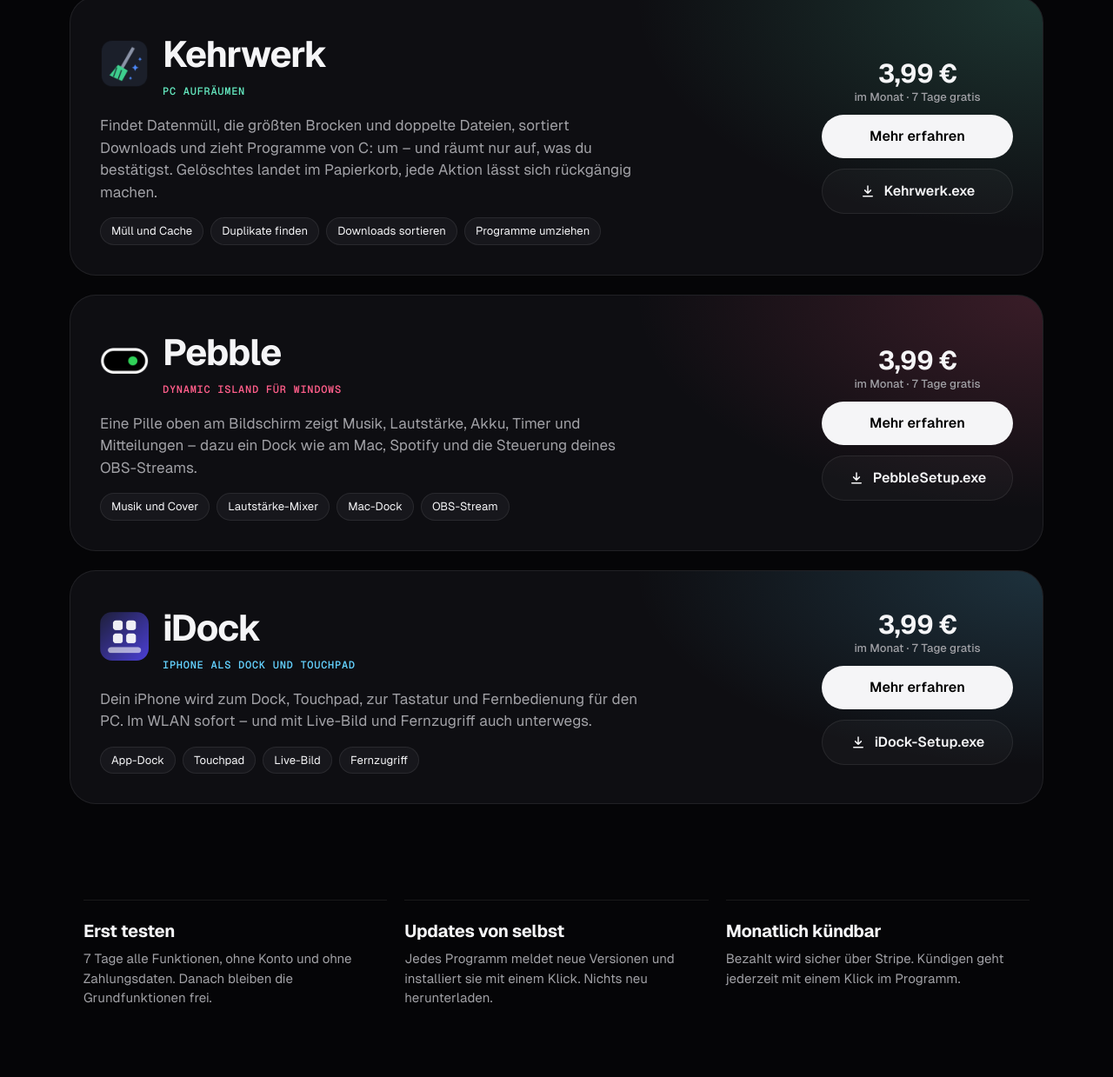
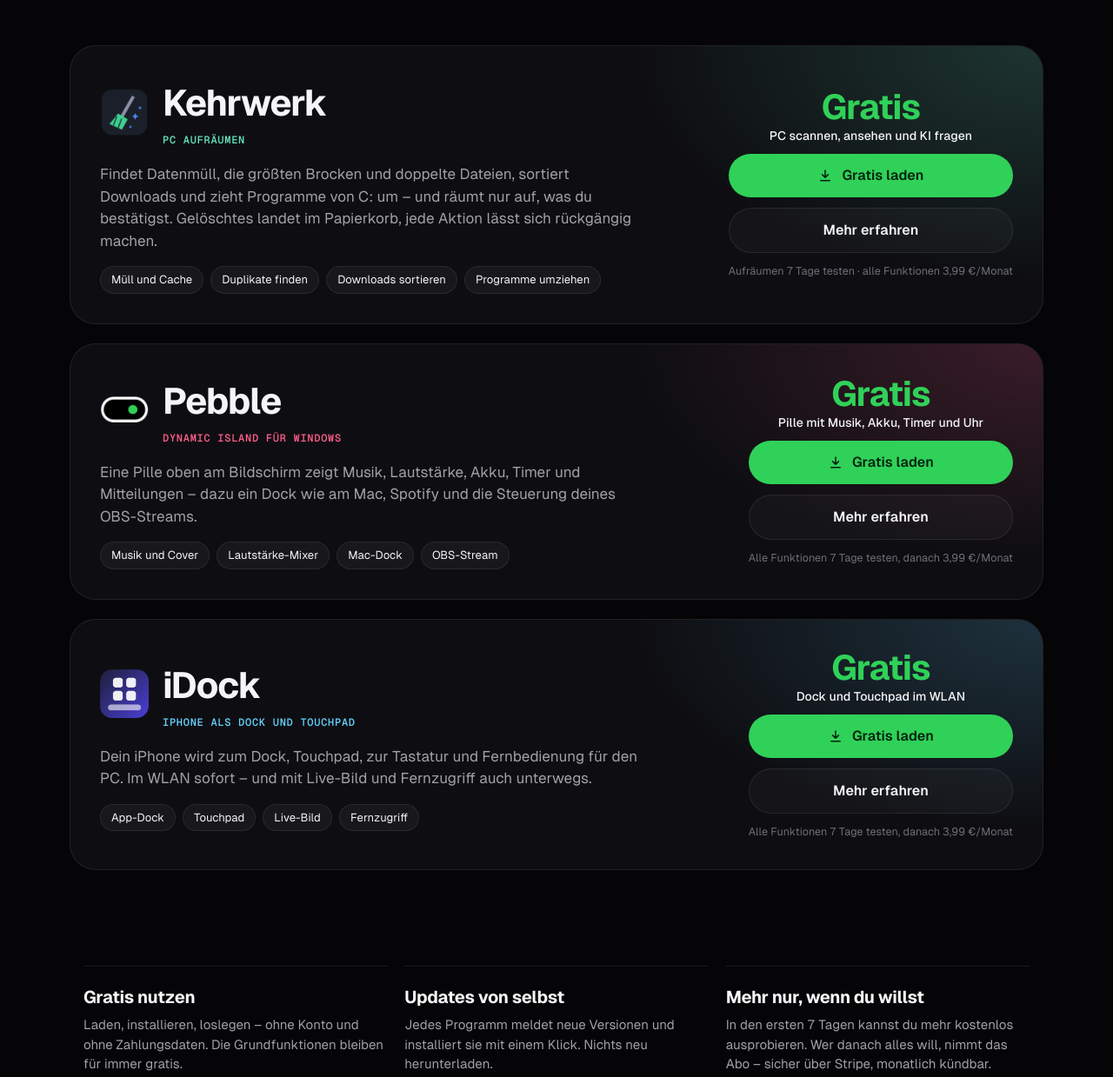
Before and after one commit to Newxcall/newxcall.github.io, a plain HTML site: page index.html in a window 1280 px wide. Shown: the part 711-1950 px from the top of the page at 87% size. Drawn offline with Linux system fonts and the light colour scheme.

Commit message:
Website aktualisiert

```diff
--- a/index.html
+++ b/index.html
@@ -53,8 +53,11 @@ h1, h2, h3 { font-family: var(--display); letter-spacing: -0.03em; margin: 0; }
 .app ul { list-style: none; padding: 0; margin: 16px 0 0; display: flex; flex-wrap: wrap; gap: 8px; position: relative; }
 .app li { font-size: 13px; color: var(--fg); background: var(--surface-2); border: 1px solid var(--line); border-radius: 999px; padding: 5px 12px; }
 .app .side { display: grid; gap: 12px; justify-items: stretch; min-width: 220px; position: relative; }
-.price { font: 700 30px var(--display); letter-spacing: -0.03em; text-align: center; }
-.price small { display: block; font: 500 13px var(--body); color: var(--muted); letter-spacing: 0; }
+.price { font: 700 40px var(--display); letter-spacing: -0.03em; text-align: center; color: var(--green); line-height: 1.05; }
+.price small { display: block; font: 500 14px var(--body); color: var(--fg); letter-spacing: 0; margin-top: 4px; }
+.upsell { font-size: 12.5px; color: var(--dim); text-align: center; margin: 0; }
+.btn-free { background: var(--green); color: #04210e; }
+.free-badge { display: inline-block; font: 600 13px var(--mono); letter-spacing: .06em; text-transform: uppercase; color: var(--green); border: 1px solid rgba(48,209,88,.4); background: rgba(48,209,88,.08); border-radius: 999px; padding: 6px 14px; margin-top: 26px; position: relative; }
 .btn { display: inline-flex; align-items: center; justify-content: center; gap: 10px; border-radius: 999px; font-weight: 600; text-decoration: none; padding: 13px 22px; font-size: 16px; transition: transform .2s; }
 .btn:hover { transform: translateY(-1px); }
 .btn-main { background: var(--fg); color: #000; }
@@ -103,7 +106,8 @@ footer nav a:hover { color: var(--fg); }
     <div class="wrap">
       <p class="eyebrow">Programme für Windows</p>
       <h1 style="margin-top:16px">Windows,<br><span class="grad">nur besser.</span></h1>
-      <p class="lead">Drei kleine Programme, die deinen PC aufgeräumter, schöner und bequemer machen. Jedes 7 Tage kostenlos – und Updates kommen von selbst.</p>
+      <p class="lead">Drei kleine Programme, die deinen PC aufgeräumter, schöner und bequemer machen. Alle gratis zum Laden und Nutzen – und Updates kommen von selbst.</p>
+      <span class="free-badge">Gratis · ohne Konto · ohne Werbung</span>
       <div class="icons" aria-hidden="true">
         <img src="kehrwerk/icon.png" alt=""><img src="pebble/icon.png" alt=""><img src="idock-app/icon.png" alt="">
       </div>
@@ -118,9 +122,10 @@ footer nav a:hover { color: var(--fg); }
         <ul><li>Müll und Cache</li><li>Duplikate finden</li><li>Downloads sortieren</li><li>Programme umziehen</li></ul>
       </div>
       <div class="side">
-        <div class="price">3,99 €<small>im Monat · 7 Tage gratis</small></div>
-        <a class="btn btn-main" href="kehrwerk/">Mehr erfahren</a>
-        <a class="btn btn-ghost" href="https://github.com/Newxcall/kehrwerk/releases/latest/download/Kehrwerk.exe"><svg><use href="#i-down"/></svg>Kehrwerk.exe</a>
+        <div class="price">Gratis<small>PC scannen, ansehen und KI fragen</small></div>
+        <a class="btn btn-free" href="https://github.com/Newxcall/kehrwerk/releases/latest/download/Kehrwerk.exe"><svg><use href="#i-down"/></svg>Gratis laden</a>
+        <a class="btn btn-ghost" href="kehrwerk/">Mehr erfahren</a>
+        <p class="upsell">Aufräumen 7 Tage testen · alle Funktionen 3,99&nbsp;€/Monat</p>
       </div>
     </article>
 
@@ -131,9 +136,10 @@ footer nav a:hover { color: var(--fg); }
         <ul><li>Musik und Cover</li><li>Lautstärke-Mixer</li><li>Mac-Dock</li><li>OBS-Stream</li></ul>
       </div>
       <div class="side">
-        <div class="price">3,99 €<small>im Monat · 7 Tage gratis</small></div>
-        <a class="btn btn-main" href="pebble/">Mehr erfahren</a>
-        <a class="btn btn-ghost" href="https://github.com/Newxcall/pebble/releases/latest/download/PebbleSetup.exe"><svg><use href="#i-down"/></svg>PebbleSetup.exe</a>
+        <div class="price">Gratis<small>Pille mit Musik, Akku, Timer und Uhr</small></div>
+        <a class="btn btn-free" href="https://github.com/Newxcall/pebble/releases/latest/download/PebbleSetup.exe"><svg><use href="#i-down"/></svg>Gratis laden</a>
+        <a class="btn btn-ghost" href="pebble/">Mehr erfahren</a>
+        <p class="upsell">Alle Funktionen 7 Tage testen, danach 3,99&nbsp;€/Monat</p>
       </div>
     </article>
 
@@ -144,17 +150,18 @@ footer nav a:hover { color: var(--fg); }
         <ul><li>App-Dock</li><li>Touchpad</li><li>Live-Bild</li><li>Fernzugriff</li></ul>
       </div>
       <div class="side">
-        <div class="price">3,99 €<small>im Monat · 7 Tage gratis</small></div>
-        <a class="btn btn-main" href="idock-app/">Mehr erfahren</a>
-        <a class="btn btn-ghost" href="https://github.com/Newxcall/idock-app/releases/latest/download/iDock-Setup.exe"><svg><use href="#i-down"/></svg>iDock-Setup.exe</a>
+        <div class="price">Gratis<small>Dock und Touchpad im WLAN</small></div>
+        <a class="btn btn-free" href="https://github.com/Newxcall/idock-app/releases/latest/download/iDock-Setup.exe"><svg><use href="#i-down"/></svg>Gratis laden</a>
+        <a class="btn btn-ghost" href="idock-app/">Mehr erfahren</a>
+        <p class="upsell">Alle Funktionen 7 Tage testen, danach 3,99&nbsp;€/Monat</p>
       </div>
     </article>
   </section>
 
   <section class="wrap facts" aria-label="Für alle Programme">
-    <div class="fact"><b>Erst testen</b><p>7 Tage alle Funktionen, ohne Konto und ohne Zahlungsdaten. Danach bleiben die Grundfunktionen frei.</p></div>
+    <div class="fact"><b>Gratis nutzen</b><p>Laden, installieren, loslegen – ohne Konto und ohne Zahlungsdaten. Die Grundfunktionen bleiben für immer gratis.</p></div>
     <div class="fact"><b>Updates von selbst</b><p>Jedes Programm meldet neue Versionen und installiert sie mit einem Klick. Nichts neu herunterladen.</p></div>
-    <div class="fact"><b>Monatlich kündbar</b><p>Bezahlt wird sicher über Stripe. Kündigen geht jederzeit mit einem Klick im Programm.</p></div>
+    <div class="fact"><b>Mehr nur, wenn du willst</b><p>In den ersten 7 Tagen kannst du mehr kostenlos ausprobieren. Wer danach alles will, nimmt das Abo – sicher über Stripe, monatlich kündbar.</p></div>
   </section>
 </main>
 
```
